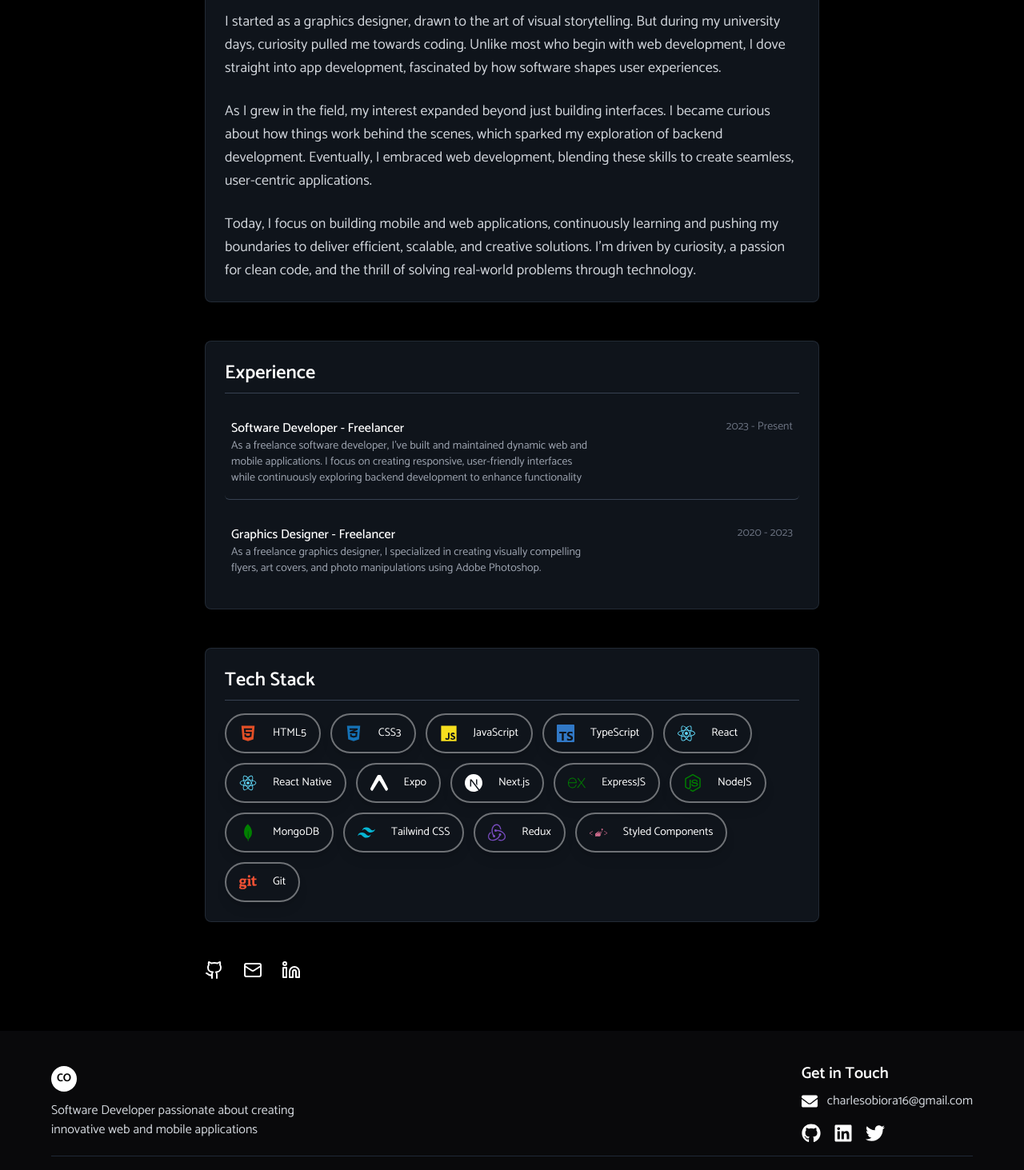
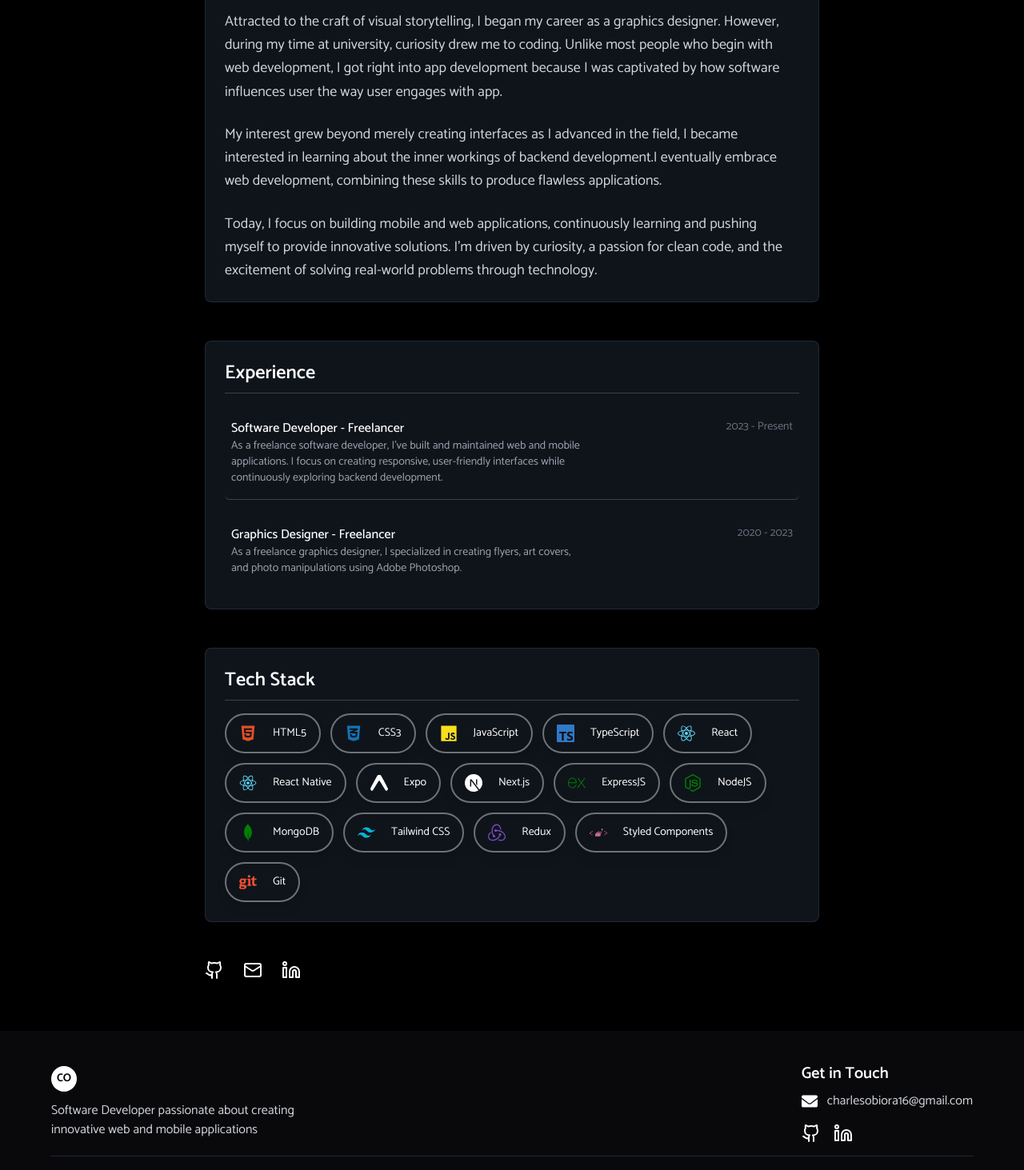
Before and after one commit to Charles77K/My-Portfolio, a Next.js app: page /about in a window 1280 px wide. Shown: the part 300-1763 px from the top of the page at 80% size. Built offline with nearby package versions, Linux system fonts and the light colour scheme.

Commit message:
Added new stuff

```diff
--- a/app/about/page.tsx
+++ b/app/about/page.tsx
@@ -17,27 +17,26 @@ const About = () => {
           </p>
 
           <p className="text-lg text-gray-300 leading-relaxed">
-            I started as a graphics designer, drawn to the art of visual
-            storytelling. But during my university days, curiosity pulled me
-            towards coding. Unlike most who begin with web development, I dove
-            straight into app development, fascinated by how software shapes
-            user experiences.
+            Attracted to the craft of visual storytelling, I began my career as
+            a graphics designer. However, during my time at university,
+            curiosity drew me to coding. Unlike most people who begin with web
+            development, I got right into app development because I was
+            captivated by how software influences user the way user engages with
+            app.
           </p>
 
           <p className="text-lg text-gray-300 leading-relaxed">
-            As I grew in the field, my interest expanded beyond just building
-            interfaces. I became curious about how things work behind the
-            scenes, which sparked my exploration of backend development.
-            Eventually, I embraced web development, blending these skills to
-            create seamless, user-centric applications.
+            My interest grew beyond merely creating interfaces as I advanced in
+            the field, I became interested in learning about the inner workings
+            of backend development.I eventually embrace web development,
+            combining these skills to produce flawless applications.
           </p>
 
           <p className="text-lg text-gray-300 leading-relaxed">
             Today, I focus on building mobile and web applications, continuously
-            learning and pushing my boundaries to deliver efficient, scalable,
-            and creative solutions. I’m driven by curiosity, a passion for clean
-            code, and the thrill of solving real-world problems through
-            technology.
+            learning and pushing myself to provide innovative solutions. I’m
+            driven by curiosity, a passion for clean code, and the excitement of
+            solving real-world problems through technology.
           </p>
         </div>
 
--- a/components/Footer.tsx
+++ b/components/Footer.tsx
@@ -1,26 +1,10 @@
 import Link from "next/link";
-import { FaGithub, FaLinkedin, FaTwitter, FaEnvelope } from "react-icons/fa";
+import { FaEnvelope } from "react-icons/fa";
 import Logo from "./Logo";
+import { socialLinks } from "@/lib/static";
 
 const Footer = () => {
   const currentYear = new Date().getFullYear();
-  const socialLinks = [
-    {
-      icon: FaGithub,
-      href: "https://github.com/charlesobiora",
-      aria: "GitHub Profile",
-    },
-    {
-      icon: FaLinkedin,
-      href: "https://www.linkedin.com/in/charles-obiora",
-      aria: "LinkedIn Profile",
-    },
-    {
-      icon: FaTwitter,
-      href: "https://twitter.com/charlesobiora",
-      aria: "Twitter Profile",
-    },
-  ];
 
   return (
     <footer className="bg-foreground text-white pt-10 pb-4 px-4 md:px-8 h-full">
@@ -49,15 +33,14 @@ const Footer = () => {
             </div>
 
             <div className="flex space-x-4 mt-4">
-              {socialLinks.map(({ icon: Icon, href, aria }) => (
+              {socialLinks.map((info) => (
                 <Link
-                  key={href}
-                  href={href}
+                  key={info.link}
+                  href={info.link}
                   target="_blank"
-                  aria-label={aria}
                   className="text-white hover:text-blue-300 transition-colors"
                 >
-                  <Icon size={24} />
+                  {info.icon}
                 </Link>
               ))}
             </div>
--- a/lib/static.tsx
+++ b/lib/static.tsx
@@ -40,13 +40,13 @@ export const EXPERIENCES = [
   {
     role: "Software Developer - Freelancer",
     description:
-      "As a freelance software developer, I’ve built and maintained dynamic web and mobile applications. I focus on creating responsive, user-friendly interfaces while continuously exploring backend development to enhance functionality",
+      "As a freelance software developer, I’ve built and maintained web and mobile applications. I focus on creating responsive, user-friendly interfaces while continuously exploring backend development.",
     duration: "2023 - Present",
   },
   {
     role: "Graphics Designer - Freelancer",
     description:
-      "As a freelance graphics designer, I specialized in creating visually compelling flyers, art covers, and photo manipulations using Adobe Photoshop.",
+      "As a freelance graphics designer, I specialized in creating flyers, art covers, and photo manipulations using Adobe Photoshop.",
     duration: "2020 - 2023",
   },
 ];
@@ -65,3 +65,14 @@ export const CONTACT_INFO = [
     link: "https://www.linkedin.com/in/charles-obiora-484a912a0/",
   },
 ];
+
+export const socialLinks = [
+  {
+    icon: <Github className="w-6 h-6" />,
+    link: "https://github.com/Charles77K",
+  },
+  {
+    icon: <Linkedin className="w-6 h-6" />,
+    link: "https://www.linkedin.com/in/charles-obiora-484a912a0/",
+  },
+];
```
